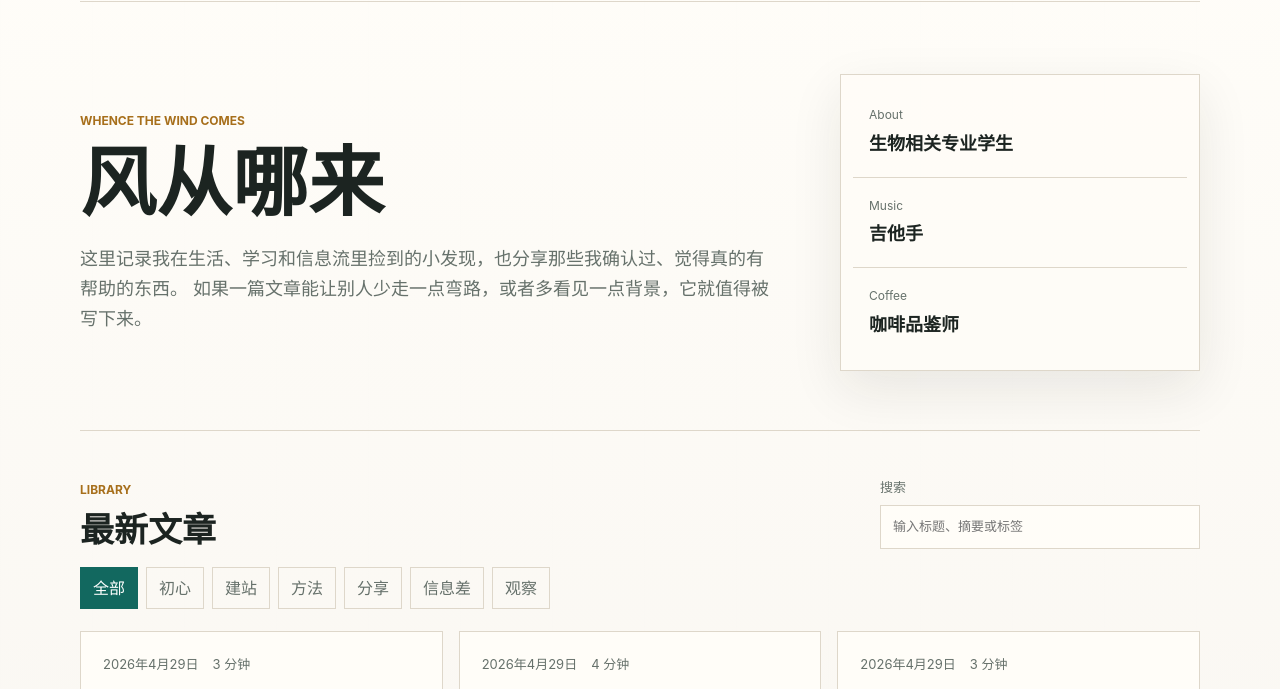
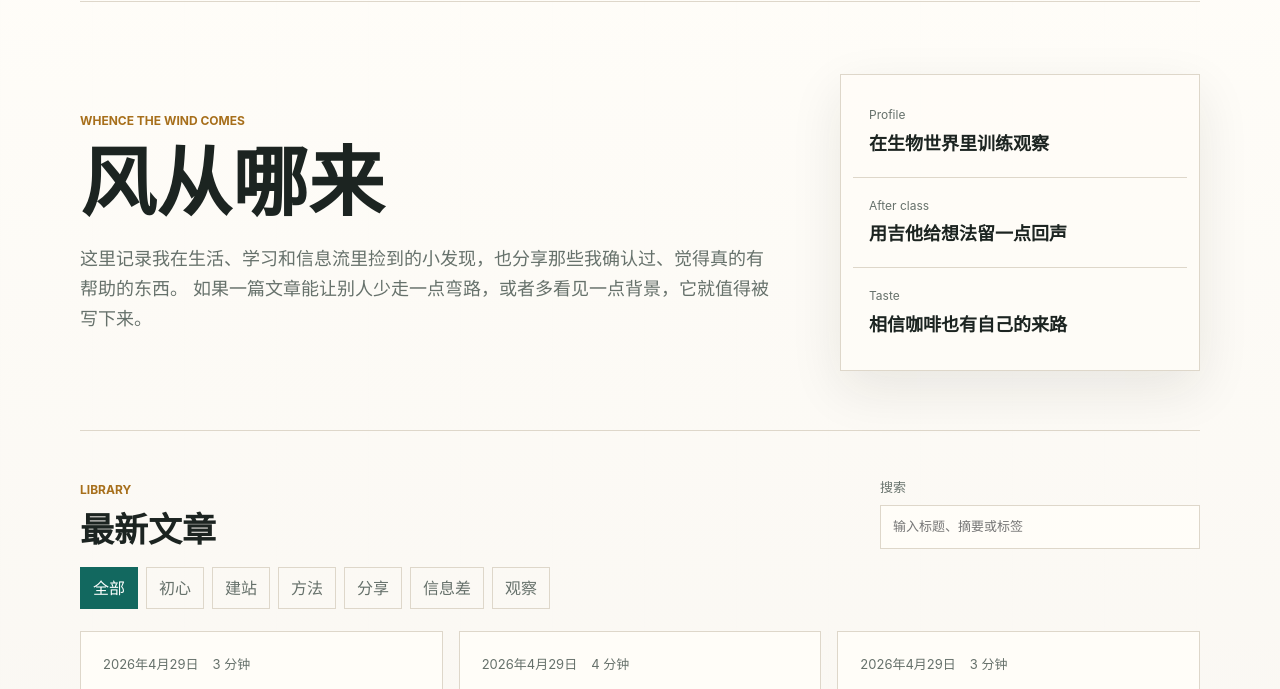
Before and after one commit to yyss1188/my-article-site, a plain HTML site: page index.html in a window 1280 px wide. Shown: the part 87-776 px from the top of the page. Drawn offline with Linux system fonts and the light colour scheme.

Commit message:
Refine intro card copy

```diff
--- a/index.html
+++ b/index.html
@@ -34,16 +34,16 @@
         </div>
         <div class="signal-panel" aria-label="站点信息">
           <div>
-            <span>About</span>
-            <strong>生物相关专业学生</strong>
+            <span>Profile</span>
+            <strong>在生物世界里训练观察</strong>
           </div>
           <div>
-            <span>Music</span>
-            <strong>吉他手</strong>
+            <span>After class</span>
+            <strong>用吉他给想法留一点回声</strong>
           </div>
           <div>
-            <span>Coffee</span>
-            <strong>咖啡品鉴师</strong>
+            <span>Taste</span>
+            <strong>相信咖啡也有自己的来路</strong>
           </div>
         </div>
       </section>
```
